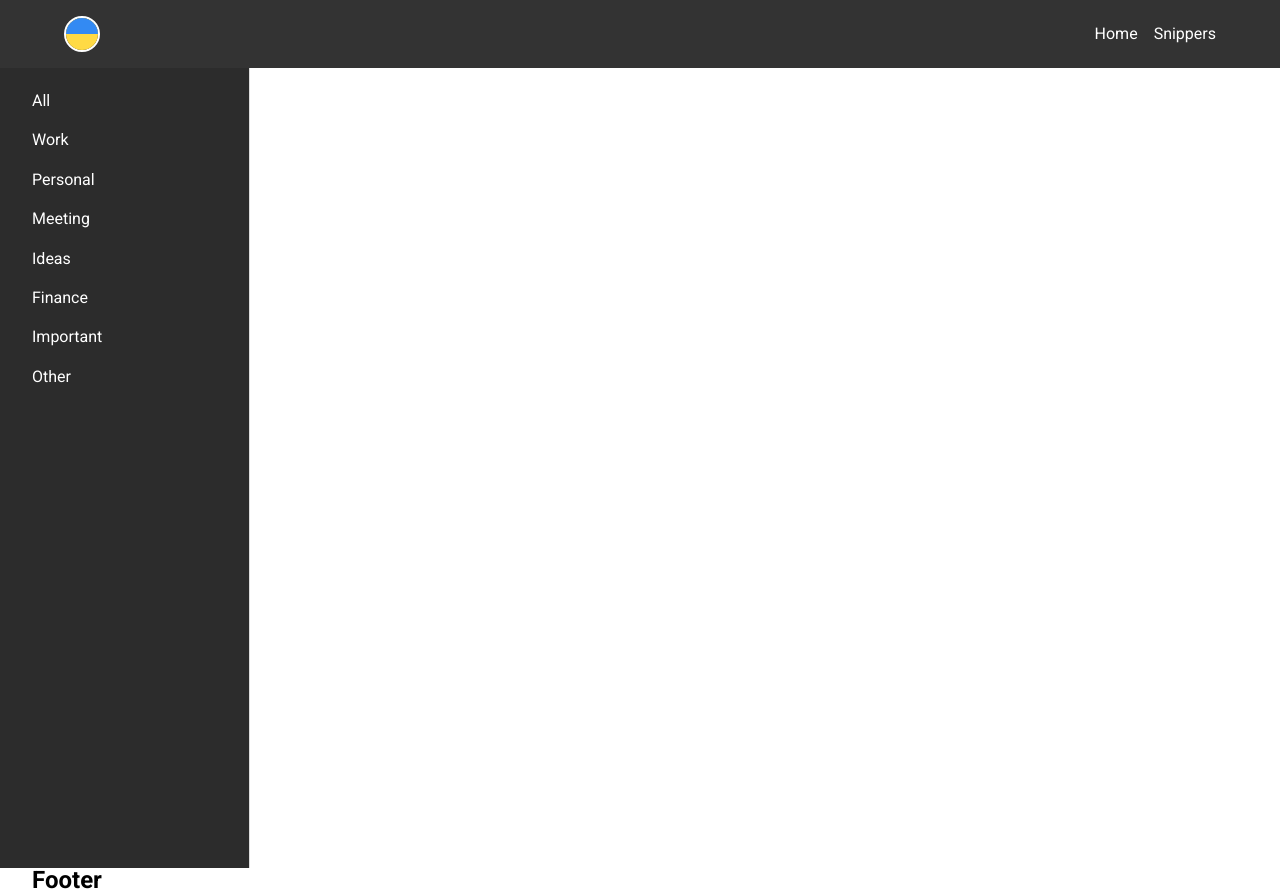
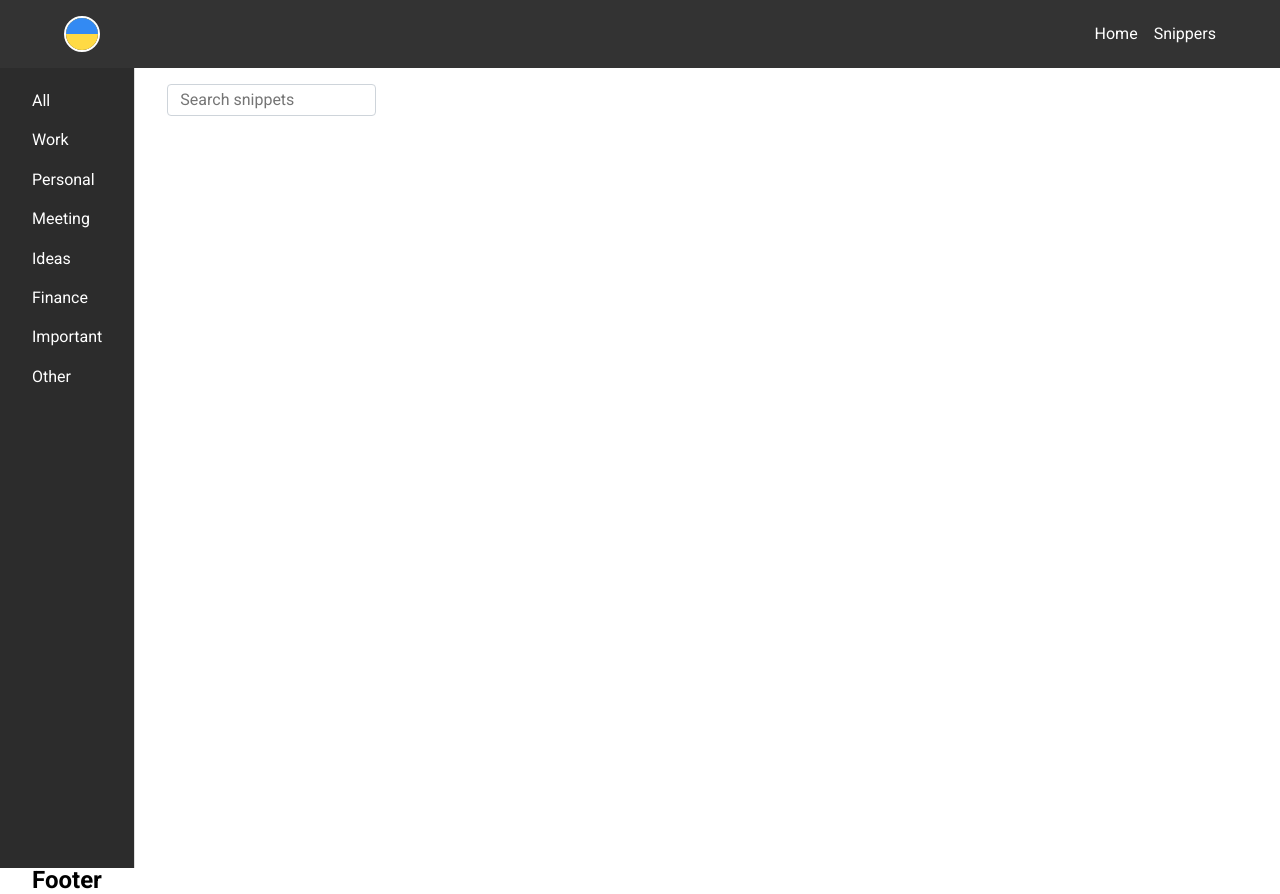
Before and after one commit to Mykhailenko-Oleksandr/arctic-web-test, a Next.js app: page /snippets in a window 1280 px wide. Built offline with nearby package versions, Linux system fonts and the light colour scheme; no server answers.

Commit message:
add: SearchBox component. fix: fn getAllSnippets

```diff
--- a/app/api/snippets/route.ts
+++ b/app/api/snippets/route.ts
@@ -7,7 +7,7 @@ import { logErrorResponse } from "../_utils/utils";
 export async function GET(request: NextRequest) {
   try {
     const cookieStore = await cookies();
-    const search = request.nextUrl.searchParams.get("search") ?? "";
+    const q = request.nextUrl.searchParams.get("q") ?? "";
     const page = Number(request.nextUrl.searchParams.get("page") ?? 1);
     const limit = Number(request.nextUrl.searchParams.get("limit") ?? 10);
     const rawTag = request.nextUrl.searchParams.get("tag") ?? "";
@@ -15,7 +15,7 @@ export async function GET(request: NextRequest) {
 
     const res = await api("/snippets", {
       params: {
-        ...(search !== "" && { search }),
+        ...(q !== "" && { q }),
         page,
         limit,
         ...(tag && { tag }),
--- a/app/snippets/Snippets.client.tsx
+++ b/app/snippets/Snippets.client.tsx
@@ -7,6 +7,7 @@ import { fetchSnippets } from "@/lib/api/clientApi";
 import { useDebouncedCallback } from "use-debounce";
 import clsx from "clsx";
 import Sidebar from "@/components/Sidebar/Sidebar";
+import SearchBox from "@/components/SearchBox.tsx/SearchBox";
 
 export default function SnippetsClient() {
   const [topic, setTopic] = useState("");
@@ -23,6 +24,7 @@ export default function SnippetsClient() {
   const totalPages = data?.totalPages ?? 0;
 
   console.log(data);
+  console.log(topic);
 
   const updateSearchWord = useDebouncedCallback((searchWord: string) => {
     setTopic(searchWord);
@@ -33,6 +35,9 @@ export default function SnippetsClient() {
     <section className={css.section}>
       <div className={clsx("container", css.container)}>
         <Sidebar onChange={(tag) => setTag(tag)} />
+        <div className={css.contentWrap}>
+          <SearchBox onChange={updateSearchWord} />
+        </div>
       </div>
     </section>
   );
--- a/app/snippets/Snippets.module.css
+++ b/app/snippets/Snippets.module.css
@@ -2,5 +2,10 @@
 }
 
 .container {
+  display: flex;
   padding-left: 0;
 }
+
+.contentWrap {
+  padding: 16px 32px;
+}
--- /dev/null
+++ b/components/SearchBox.tsx/SearchBox.module.css
@@ -0,0 +1,8 @@
+.input {
+  flex: 1;
+  max-width: 240px;
+  padding: 6px 12px;
+  font-size: 16px;
+  border: 1px solid #ced4da;
+  border-radius: 4px;
+}
--- /dev/null
+++ b/components/SearchBox.tsx/SearchBox.tsx
@@ -0,0 +1,23 @@
+"use client";
+
+import type { ChangeEvent } from "react";
+import css from "./SearchBox.module.css";
+
+interface SearchBoxProps {
+  onChange: (searchWord: string) => void;
+}
+
+export default function SearchBox({ onChange }: SearchBoxProps) {
+  function handleChange(event: ChangeEvent<HTMLInputElement>) {
+    onChange(event.target.value);
+  }
+
+  return (
+    <input
+      onChange={handleChange}
+      className={css.input}
+      type="text"
+      placeholder="Search snippets"
+    />
+  );
+}
--- a/lib/api/clientApi.ts
+++ b/lib/api/clientApi.ts
@@ -21,7 +21,7 @@ export async function fetchSnippets(
 
   const { data } = await nextServer.get<ResponseAPI>("/snippets", {
     params: {
-      search: searchWord,
+      q: searchWord,
       tag: tag,
       page,
       limit,
--- a/lib/api/serverApi.ts
+++ b/lib/api/serverApi.ts
@@ -15,7 +15,7 @@ export async function fetchSnippets(
 
   const { data } = await nextServer.get<ResponseAPI>("/snippets", {
     params: {
-      search: searchWord,
+      q: searchWord,
       tag: tag,
       page,
       limit,
```
